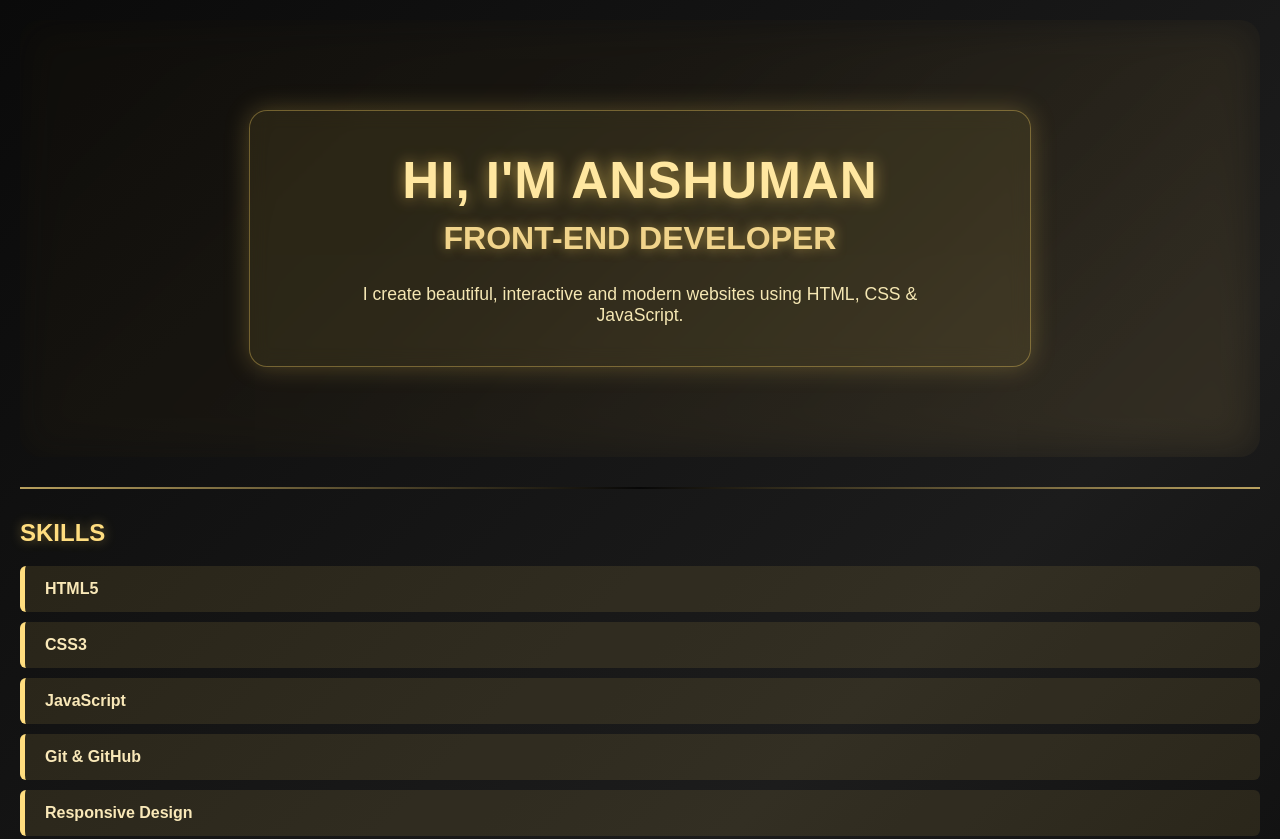
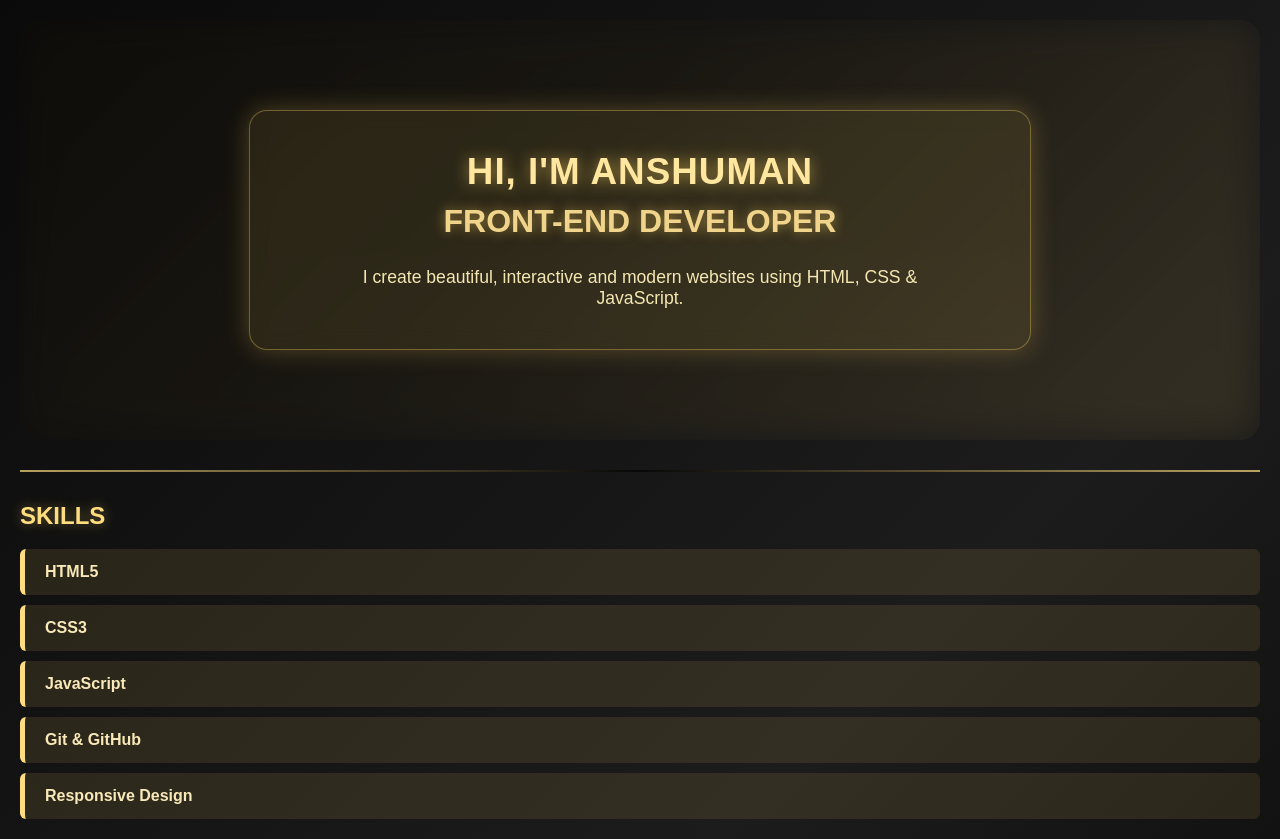
Before and after one commit to anshuman06-web/html.portfolio, a plain HTML site: page index.html in a window 1280 px wide. Shown: the top 839 px of the page. Drawn offline with Linux system fonts and the light colour scheme.

Commit message:
Add files via upload

```diff
--- a/index.html
+++ b/index.html
@@ -76,7 +76,7 @@ hr {
 }
 
 .hero-content h1 {
-  font-size: 3.2rem;
+  font-size: 2.3rem;
   letter-spacing: 1px;
   margin: 0;
   color: #ffe7a0;
```
